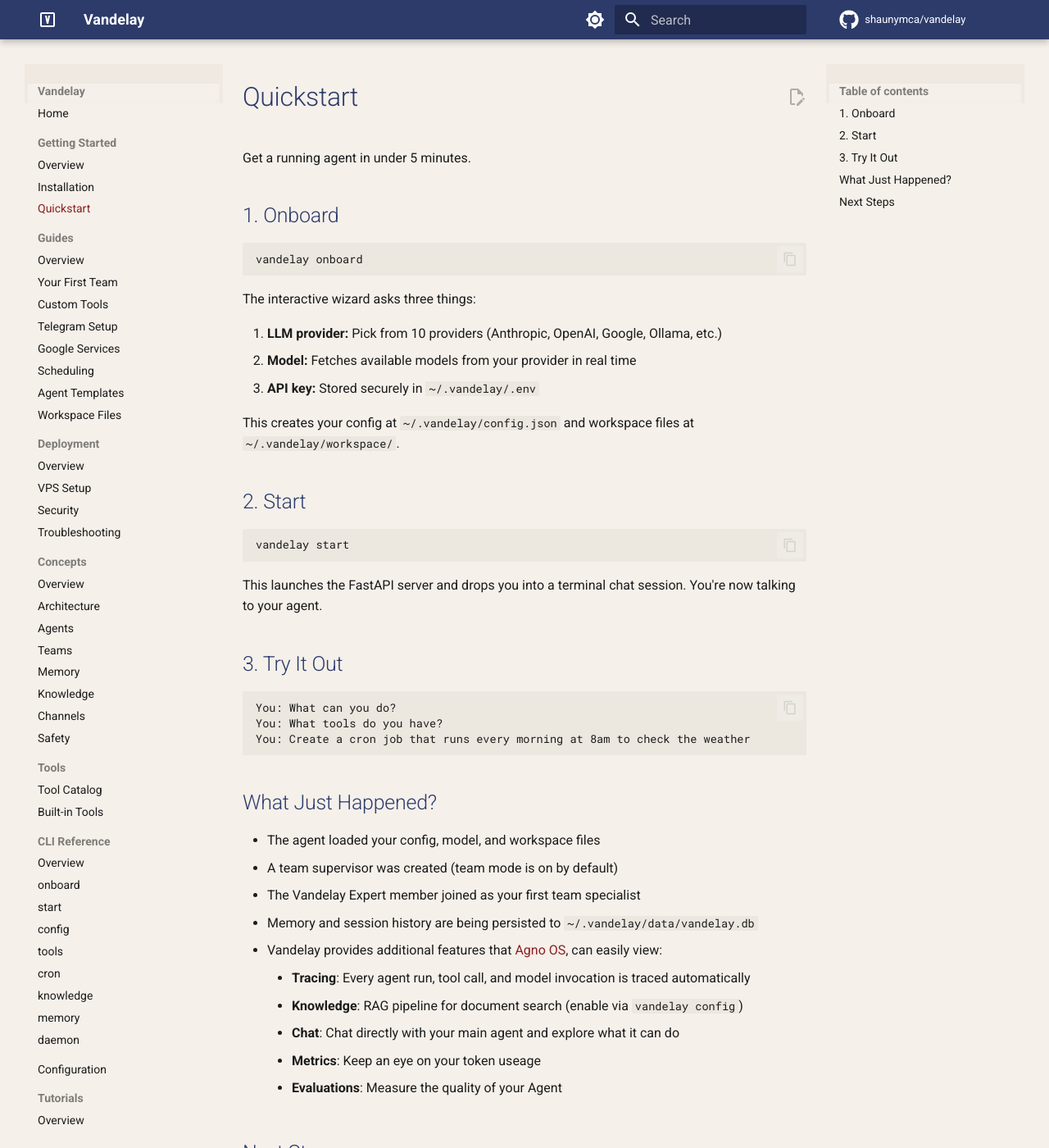
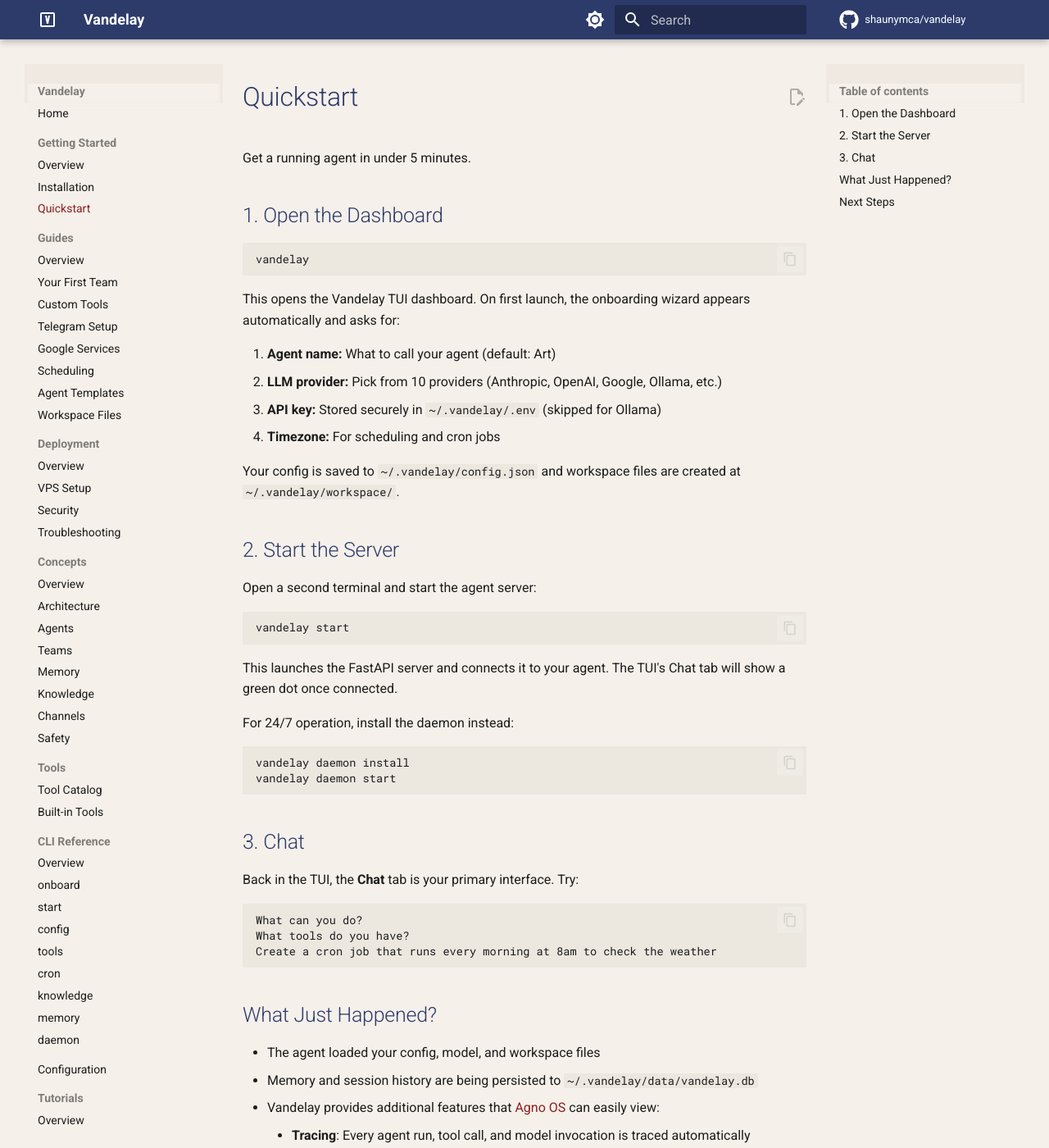
Before and after one commit to shaunymca/vandelay, an MkDocs documentation site: the page built from docs/getting-started/quickstart.md, in a window 1280 px wide and 1400 px high. Shown: the whole window at 82% size. Built offline with MkDocs 1.6.1 and Material for MkDocs 9.7.7, drawn with Linux system fonts in a browser that asks for light colours; comment, search, counter and statistics services are not loaded; some of the changed text lies outside the part shown.

Commit message:
docs: update onboarding flow — TUI is now the entry point
The onboarding wizard now runs inside the TUI on first launch.
Running `vandelay` (no args) opens the TUI dashboard; no need to
run `vandelay onboard` first.

- README: fix Get Started snippet and tagline
- docs/index.md: update Quick Install and CLI-first bullet
- installation.md: point to `vandelay` instead of `vandelay onboard`
- quickstart.md: rewrite as TUI-first flow (open dashboard → start server → chat)
- cli/index.md: add (no args) entry, clarify onboard is for headless use
- cli/onboard.md: rewrite with "when to use" guidance; TUI is recommended
- cli/start.md: add context note about TUI + server workflow
- README: bump test badge to 844

Co-Authored-By: Claude Sonnet 4.6 <noreply@anthropic.com>

````diff
--- a/docs/getting-started/quickstart.md
+++ b/docs/getting-started/quickstart.md
@@ -2,48 +2,58 @@
 
 Get a running agent in under 5 minutes.
 
-## 1. Onboard
+## 1. Open the Dashboard
 
 ```bash
-vandelay onboard
+vandelay
 ```
 
-The interactive wizard asks three things:
+This opens the Vandelay TUI dashboard. On first launch, the onboarding wizard appears automatically and asks for:
 
-1. **LLM provider:** Pick from 10 providers (Anthropic, OpenAI, Google, Ollama, etc.)
-2. **Model:** Fetches available models from your provider in real time
-3. **API key:** Stored securely in `~/.vandelay/.env`
+1. **Agent name:** What to call your agent (default: Art)
+2. **LLM provider:** Pick from 10 providers (Anthropic, OpenAI, Google, Ollama, etc.)
+3. **API key:** Stored securely in `~/.vandelay/.env` (skipped for Ollama)
+4. **Timezone:** For scheduling and cron jobs
 
-This creates your config at `~/.vandelay/config.json` and workspace files at `~/.vandelay/workspace/`.
+Your config is saved to `~/.vandelay/config.json` and workspace files are created at `~/.vandelay/workspace/`.
 
-## 2. Start
+## 2. Start the Server
+
+Open a second terminal and start the agent server:
 
 ```bash
 vandelay start
 ```
 
-This launches the FastAPI server and drops you into a terminal chat session. You're now talking to your agent.
+This launches the FastAPI server and connects it to your agent. The TUI's Chat tab will show a green dot once connected.
 
-## 3. Try It Out
+For 24/7 operation, install the daemon instead:
+
+```bash
+vandelay daemon install
+vandelay daemon start
+```
+
+## 3. Chat
+
+Back in the TUI, the **Chat** tab is your primary interface. Try:
 
 ```
-You: What can you do?
-You: What tools do you have?
-You: Create a cron job that runs every morning at 8am to check the weather
+What can you do?
+What tools do you have?
+Create a cron job that runs every morning at 8am to check the weather
 ```
 
 ## What Just Happened?
 
 - The agent loaded your config, model, and workspace files
-- A team supervisor was created (team mode is on by default)
-- The Vandelay Expert member joined as your first team specialist
 - Memory and session history are being persisted to `~/.vandelay/data/vandelay.db`
-- Vandelay provides additional features that [Agno OS](https://os.agno.com), can easily view:
+- Vandelay provides additional features that [Agno OS](https://os.agno.com) can easily view:
     - **Tracing**: Every agent run, tool call, and model invocation is traced automatically
     - **Knowledge**: RAG pipeline for document search (enable via `vandelay config`)
     - **Chat**: Chat directly with your main agent and explore what it can do
-    - **Metrics**: Keep an eye on your token useage
-    - **Evaluations**: Measure the quality of your Agent
+    - **Metrics**: Keep an eye on your token usage
+    - **Evaluations**: Measure the quality of your agent
 
 ## Next Steps
 
````
Also changed, not shown: README.md (+5 -5 lines), docs/cli/index.md (+6 -3 lines), docs/cli/onboard.md (+21 -8 lines), docs/cli/start.md (+5 -1 lines), docs/getting-started/installation.md (+3 -3 lines), docs/index.md (+2 -3 lines).
